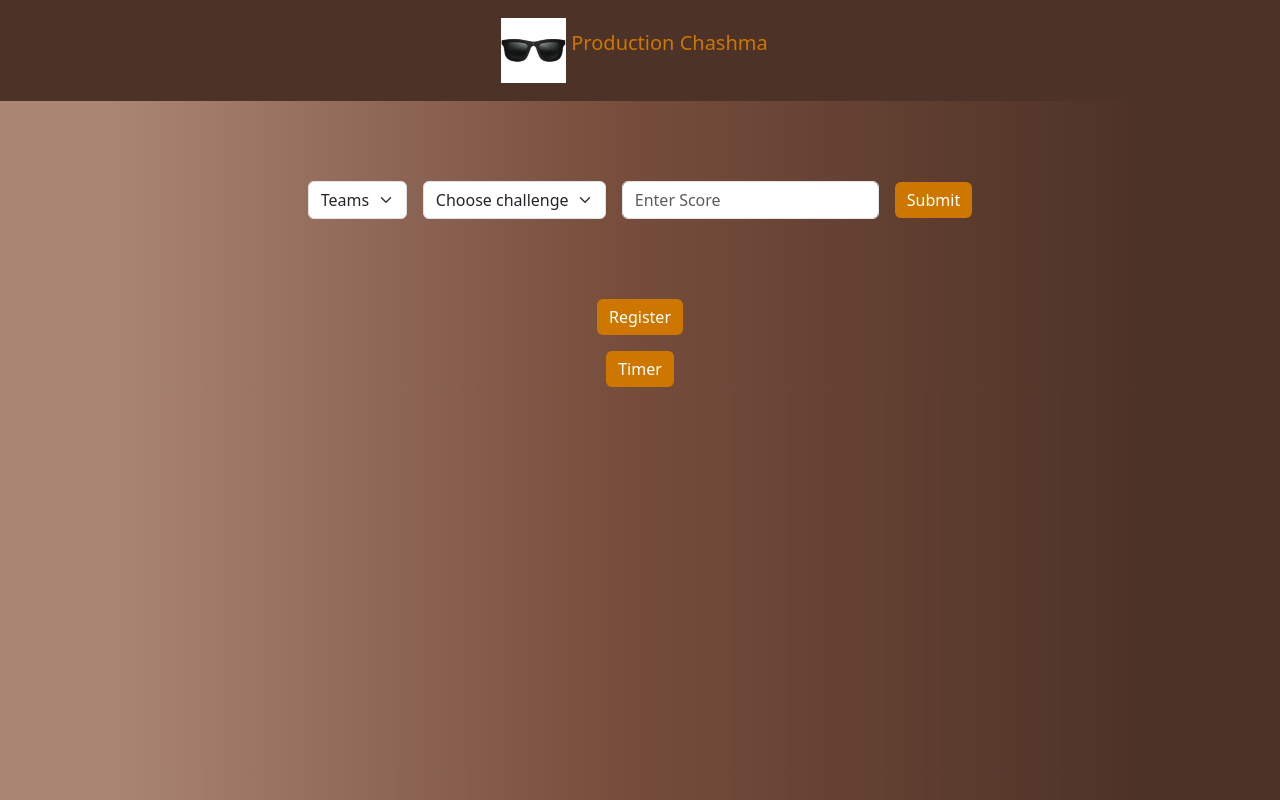
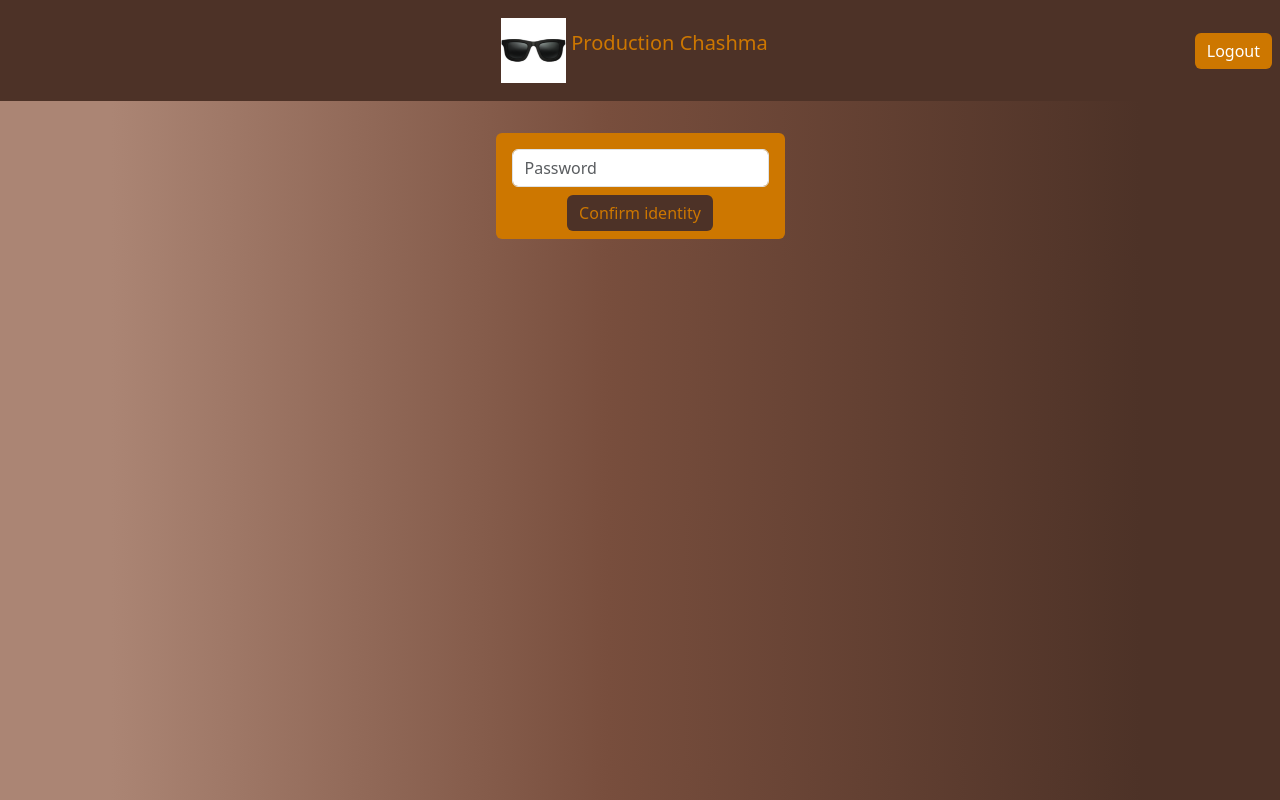
Before and after one commit to rommxl/NISP-Pitch-Race, a React (Create React App) app in the folder client/: page /admin in a window 1280 px wide. Built offline with nearby package versions, Linux system fonts and the light colour scheme; no server answers; a web font is replaced by a local one.

Commit message:
added auth

```diff
--- a/client/src/app.jsx
+++ b/client/src/app.jsx
@@ -1,4 +1,4 @@
-import React from "react";
+import React, { useEffect, useState } from "react";
 import { BrowserRouter as Router,Routes,Route } from "react-router-dom";
 
 import LandingPage from './pages/landingpage';
@@ -8,16 +8,26 @@ import Admin from "./pages/admin";
 import Register from "./pages/register";
 import Timer from "./pages/timer";
 function App(){
+    var [isLogged,setLogged] = useState(false);
+
+    useEffect(() => {
+        if(localStorage.getItem("token") === "verifiedandchecked123"){
+            setLogged(true);
+
+        }
+    })
+
     return(
         <div>
+            {/* {console.log(isLogged)} */}
             <Router>
                 <Routes>
                     <Route path="/" element={<LandingPage/>}/>
                     <Route path="/leaderboard" element={<Leaderboard/>}/>
                     <Route path="/login" element={<Login/>}/>
-                    <Route path="/admin" element={<Admin/>}/>
-                    <Route path="/register" element={<Register/>}/>
-                    <Route path="/timer" element={<Timer/>}/>
+                    {isLogged ? <Route path="/admin" element={<Admin/>}/> : <Route path="/admin" element={<Login/>}/>}
+                    {isLogged ? <Route path="/register" element={<Register/>}/> : <Route path="/register" element={<Login/>}/>}
+                    {isLogged ? <Route path="/timer" element={<Timer/>}/> : <Route path="/timer" element={<Login/>}/>}
                 </Routes>
             </Router>
         </div>
--- a/client/src/components/navbar.jsx
+++ b/client/src/components/navbar.jsx
@@ -2,6 +2,10 @@ import React from "react";
 import sunglass from './static/imgs/sunglasses.png'
 
 function Navbar(){
+
+    function logout(){
+        localStorage.setItem("token","");
+    }
 
     return (
     <nav className="navbar navbar-light  bg-brown" style={{display:"flex", justifyContent:"center", marginBottom:"1rem"}}>
@@ -9,6 +13,11 @@ function Navbar(){
             <img src={sunglass} width="75" height="75" style={{padding: 5}} className="d-inline-block align-top" alt=""/>
             <p style={{color: "#cd7700"}}>Production Chashma </p>
         </a>
+        <div  className="col-auto" style={{position:"absolute", right:"0",marginRight:"0.5rem"}}>
+            <form onSubmit={logout} action="/">
+                <button type="submit" className="btn btn-primary bg-orange" style={{border:"0px"}}>Logout</button>
+            </form>
+        </div>
     </nav>);
 }
 
--- a/client/src/index.js
+++ b/client/src/index.js
@@ -3,4 +3,5 @@ import ReactDOM from 'react-dom';
 import {BrowserRouter as Router,Route,Routes} from 'react-router-dom';
 import App from './app';
 
+
 ReactDOM.render(<App />,document.getElementById("root"));
--- a/client/src/pages/admin.jsx
+++ b/client/src/pages/admin.jsx
@@ -3,6 +3,7 @@ import Dropdown from "../components/dropdown";
 import Navbar from "../components/navbar";
 
 function Admin(){
+
 
     return (
         <div>
--- a/client/src/pages/landingpage.jsx
+++ b/client/src/pages/landingpage.jsx
@@ -3,6 +3,7 @@ import Navbar from "../components/navbar";
 import Selection from "../components/selection";
 
 function LandingPage(){
+
 
     return(
         <div>
--- a/client/src/pages/login.jsx
+++ b/client/src/pages/login.jsx
@@ -1,13 +1,32 @@
-import React from "react";
+import React, { useState } from "react";
 import Navbar from "../components/navbar";
+import axios from "axios";
 
 function Login(){
 
+    const [auth,setAuth] = useState("");
+
+    function authenticate(event){
+        const pass = event.target[0].value;
+        axios
+        .post("http://localhost:4000/auth",{pass:pass})
+        .then(data => {
+            const obj = data.data;
+            const status = obj.status;
+            setAuth(status);
+            localStorage.setItem("token",status);
+            console.log(localStorage.getItem("token"));
+        })
+
+
+    }
+
     return (
+
         <div>
             <Navbar/>
             <div style={{display:"flex", justifyContent:"center",padding:"1rem"}}>
-                <form action="admin" className="form-inline bg-orange rounded" style={{display:"flex", justifyContent:"center",alignItems:"center", flexDirection:"column"}}>
+                <form onSubmit={authenticate} action="admin" className="form-inline bg-orange rounded" style={{display:"flex", justifyContent:"center",alignItems:"center", flexDirection:"column"}}>
                     <div className="form-group mx-sm-3 mb-2">
                         <input type="password" className="form-control" id="inputPassword2" placeholder="Password" style={{marginTop:"1rem"}}/>
                     </div>
```
